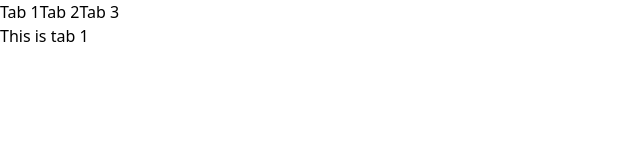
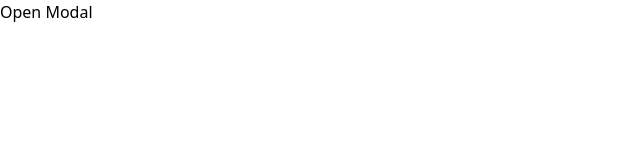
Before and after one commit to IamAshish2/REACT-COMPONENTS, a React (Vite) app: page / in a window 1280 px wide. Shown: the top 160 px of the page, without its empty margins (0-640 px from the left). Built offline with nearby package versions, Linux system fonts and the light colour scheme.

Commit message:
add modal popup component

```diff
--- a/src/App.jsx
+++ b/src/App.jsx
@@ -1,4 +1,5 @@
 import Accordian from "./components/Accordian/Accordian";
+import ParentModelPopper from "./components/CustomModalPopup/ParentModelPopper";
 import ImageSlider from "./components/ImageSlider/ImageSlider";
 import LoadMore from "./components/InfiniteScroll/InfiniteScroll";
 import QrGenerator from "./components/QrCodeGenerator/QrGenerator";
@@ -12,7 +13,7 @@ import TreeView from "./components/TreeView/TreeView";
 function App() {
   return (
     <div>
-      <TabsParent />
+      <ParentModelPopper/>
     </div>
   );
 }
--- /dev/null
+++ b/src/components/CustomModalPopup/Model.jsx
@@ -0,0 +1,24 @@
+import { FaSkullCrossbones } from "react-icons/fa6";
+const Model = ({ id, header, body, footer, onClose }) => {
+  return (
+    <div id={id || "defalut-id"} className="border w-96 h-96 relative mt-2">
+      <span onClick={onClose} className="absolute top-1 right-1">
+        <FaSkullCrossbones />
+      </span>
+
+      <div className="flex flex-col h-full p-2 text-center justify-between gap-10 mt-8">
+        <div className="h-20 font-bold text-white w-full bg-green-500 flex justify-center items-center">
+          <h1>{header || "Header"}</h1>
+        </div>
+        <div className="h-20 font-bold text-white w-full bg-red-500 flex justify-center items-center">
+          <h1>{body || "body"}</h1>
+        </div>
+        <div className="h-20 font-bold text-white w-full bg-yellow-500 flex justify-center items-center">
+          <h1>{footer || "footer"}</h1>
+        </div>
+      </div>
+    </div>
+  );
+};
+
+export default Model;
--- /dev/null
+++ b/src/components/CustomModalPopup/ParentModelPopper.jsx
@@ -0,0 +1,32 @@
+import React, { useState } from "react";
+import Model from "./Model";
+
+const ParentModelPopper = () => {
+  const [openModal, setOpenModal] = useState(false);
+
+  function onClose() {
+    setOpenModal(!openModal);
+  }
+
+  return (
+    <div className="flex flex-col items-center align-middle justify-center mt-4">
+      <button
+        onClick={onClose}
+        className={`${openModal ? "hidden" : "visible border border-s-2 p-2"}`}
+      >
+        Open Modal
+      </button>
+      {openModal && (
+        <Model
+          id={"custom-id"}
+          header={<h1>Customized Header</h1>}
+          footer={<h1>Customized Footer</h1>}
+          onClose={onClose}
+          body={<div>Customized body</div>}
+        />
+      )}
+    </div>
+  );
+};
+
+export default ParentModelPopper;
```
